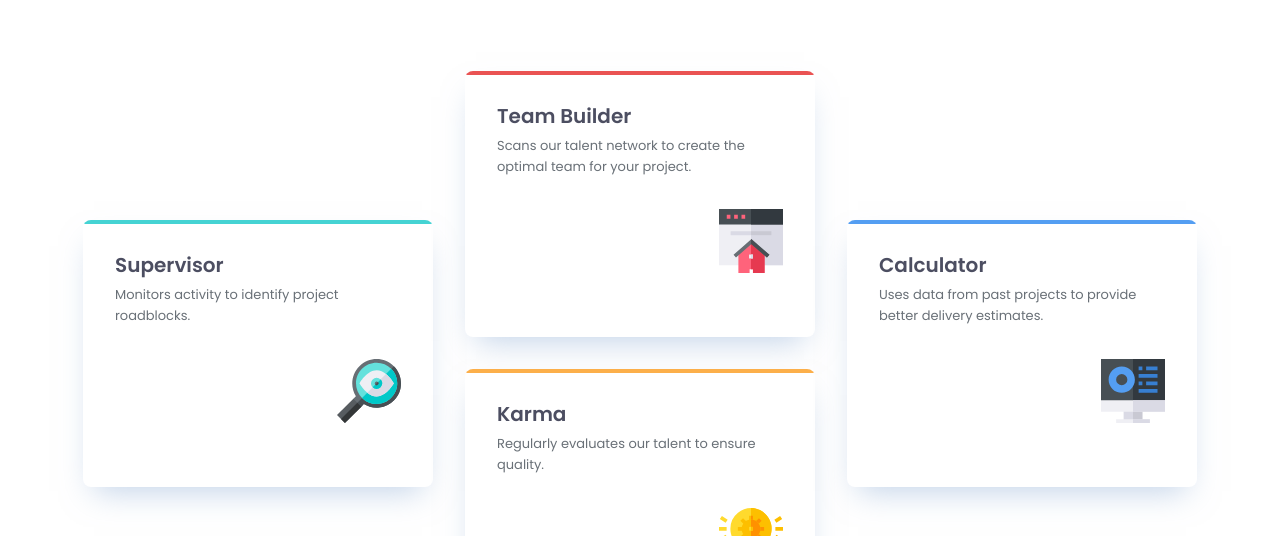
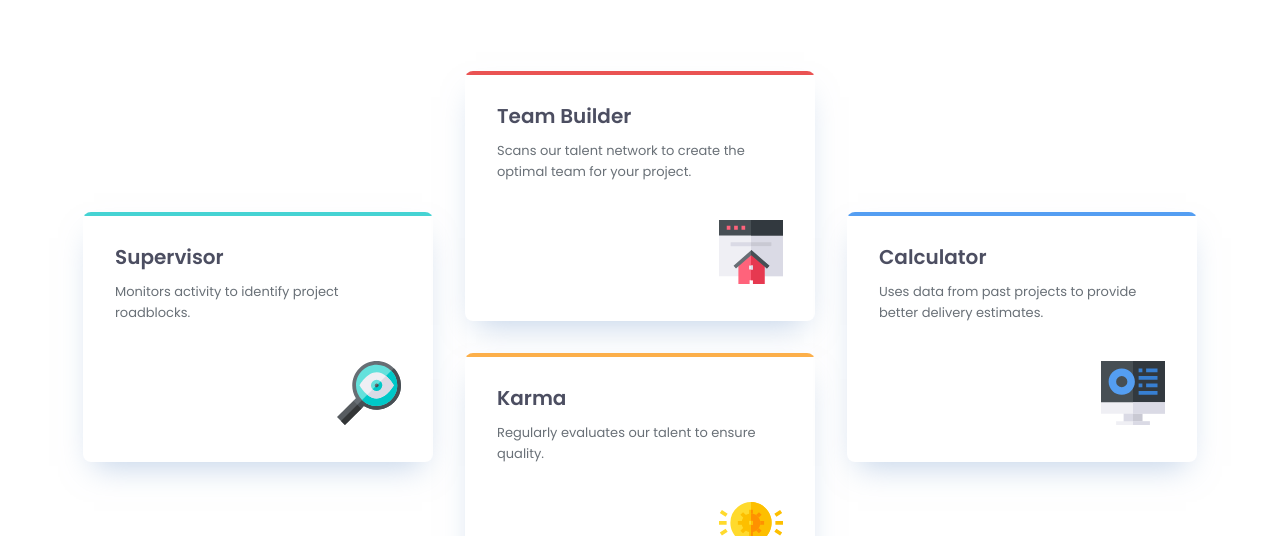
Before and after one commit to Valloa/FEM-Four-card-feature-section, a plain HTML site: page index.html in a window 1280 px wide. Shown: the part 264-800 px from the top of the page. Drawn offline with Linux system fonts and the light colour scheme.

Commit message:
remove accidental margin change

```diff
--- a/styles.css
+++ b/styles.css
@@ -184,7 +184,7 @@ img {
         justify-self: end;
         inline-size: 4rem;
         aspect-ratio: 1;
-        margin-block: 2rem;
+        margin-block-start: 2rem;
         background: no-repeat center/cover;
     }
 
```
